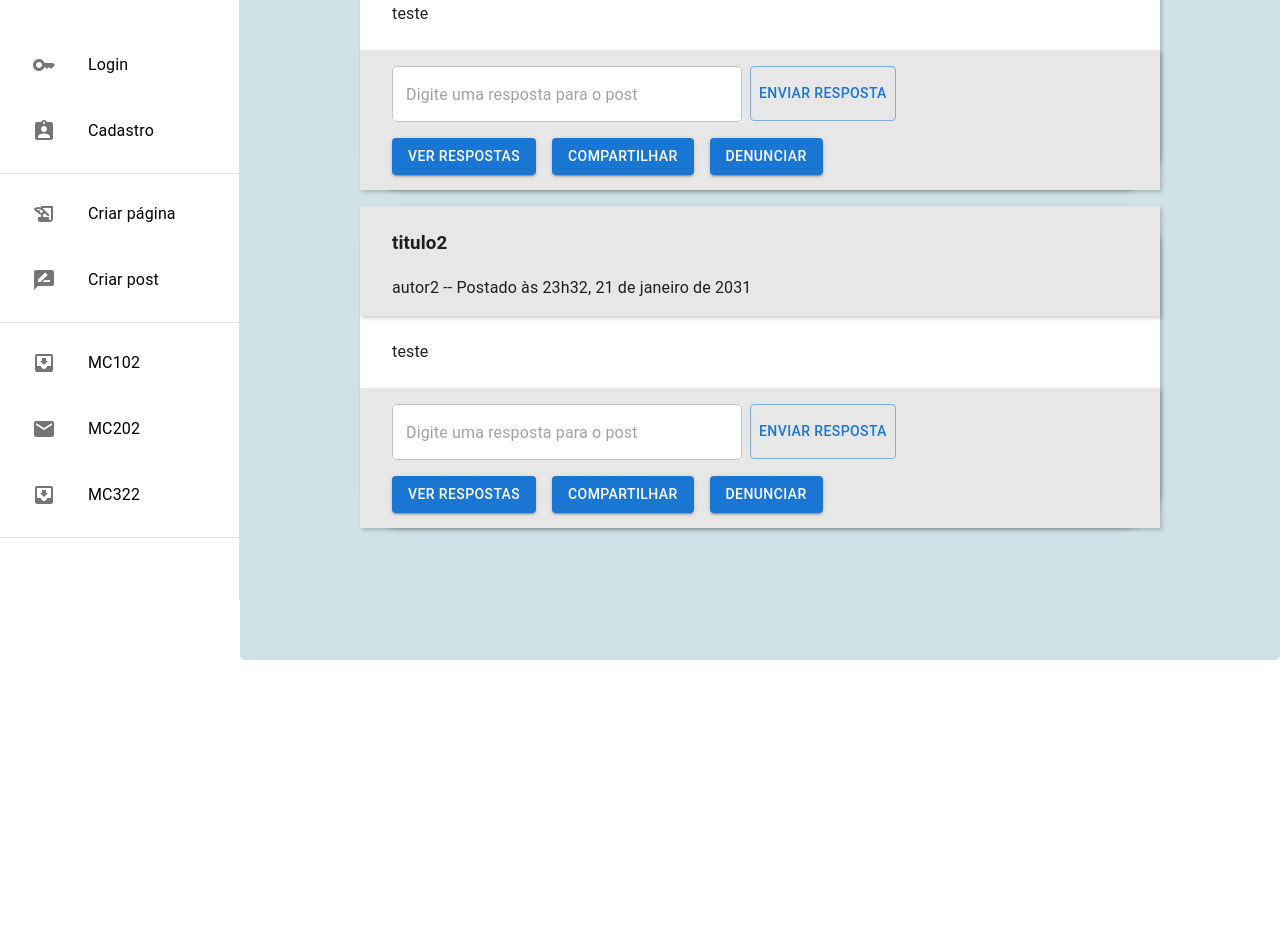
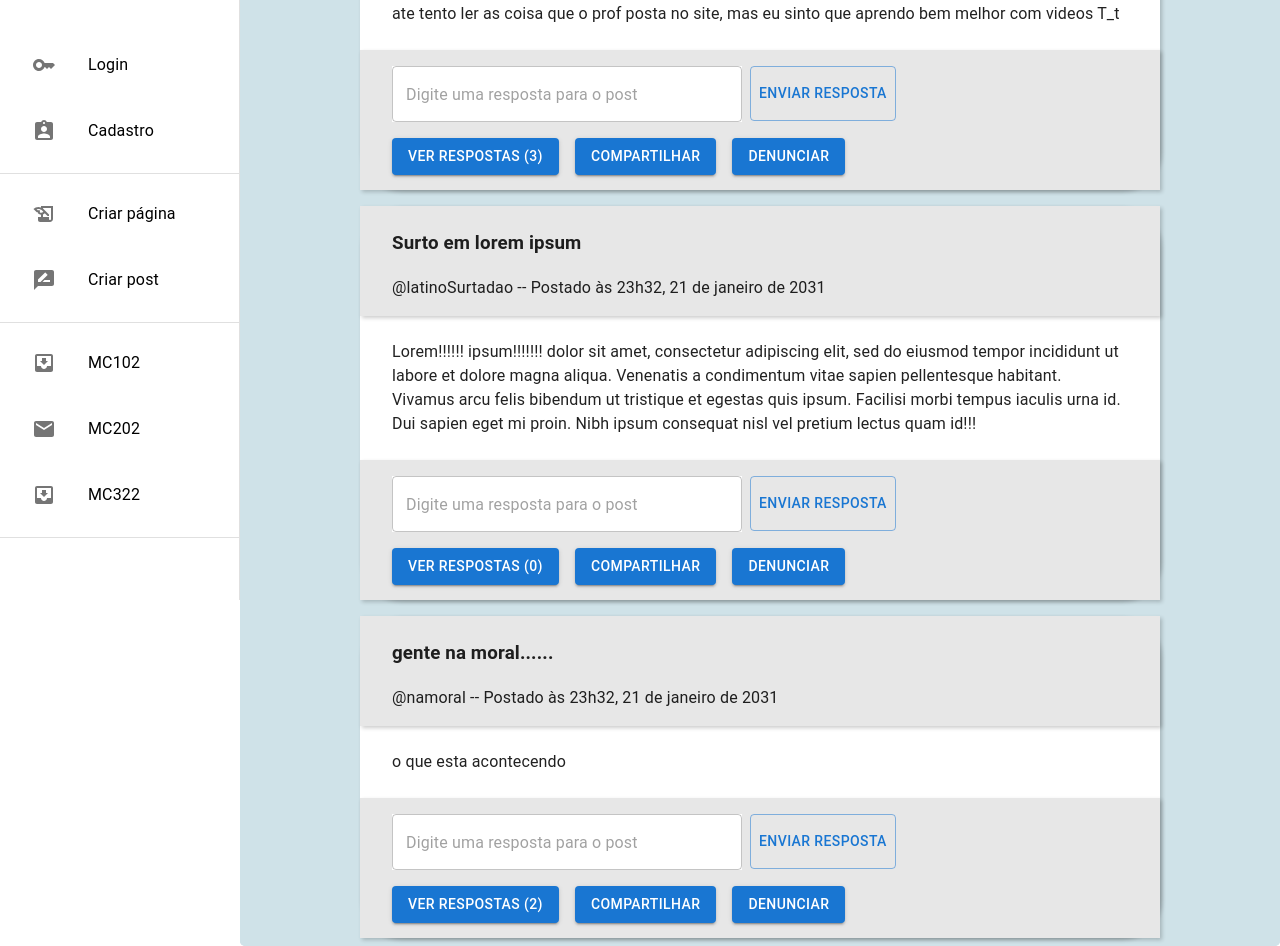
Before and after one commit to caiopetruccirosa/mc426-2023s1, a React (Create React App) app in the folder client/: page /forum in a window 1280 px wide. Shown: the part 200-1146 px from the top of the page. Before the commit the page ends 860 px from the top, so only its background shows below. Built offline with nearby package versions, Linux system fonts and the light colour scheme; no server answers.

Commit message:
Make 'Ver respostas' and 'Enviar resposta' functional

```diff
--- a/client/src/Answer.js
+++ b/client/src/Answer.js
@@ -1,7 +1,7 @@
 import React from 'react';
 import { Box, Button, Grid, TextField } from "@mui/material";
 
-const Answer = ({ author, content }) => {
+const Answer = ({ author, content, date }) => {
     return (
         <Grid container sx={{ justifyContent: "left" }}>
           <Grid sm={12} item sx={{ padding: 1, display: "flex", justifyContent: "center" }}>
@@ -21,14 +21,16 @@ const Answer = ({ author, content }) => {
             >
                 <Box
                   sx = {{
-                    bgcolor: "#white",
-                    boxShadow: '2px 2px 4px rgba(0, 0, 0, 0.2)',
+                    bgcolor: "#e7e7e7",
+                    borderRadius: 10,
+                    borderBottomLeftRadius: 0,
+                    borderBottomRightRadius: 10,
                     height: 60,
                     paddingY: 0.5,
                     paddingX: 4,
                   }}
                 >
-                  <p>{author} -- Postado às 23h32, 21 de janeiro de 2031</p>
+                  <p>{author} -- {date}</p>
                 </Box>
                 <Box
                   sx = {{
@@ -41,33 +43,17 @@ const Answer = ({ author, content }) => {
                 <Box
                   sx = {{
                     bgcolor: "white",
-                    height: 140,
-                    boxShadow: '2px 2px 4px rgba(0, 0, 0, 0.2)',
+                    maxHeight: 160,
+                    borderRadius: 10,
                     paddingY: 2,
                     paddingX: 4,
                   }}>
-                  <TextField
-                    sx={{
-                      mb: 2,
-                      mr: 1,
-                      backgroundColor: "white" ,
-                      width: 350,
-                      '& input::placeholder': {
-                          textAlign: 'left',
-                        }
-                    }}
-                    variant="outlined"
-                    type="email"
-                    placeholder="Digite uma resposta para o comentário."
-                  />
-                  <Button variant="outlined" type="submit" sx={{ padding: 1, height: 55}} >Enviar resposta</Button>
                   <div
                     sx ={{
                       display: 'flex',
                       justifyContent: 'space-between'
                     }}
                   >
-                    <Button variant="contained" type="submit" sx={{ mr: 1}}>Ver respostas</Button>
                     <Button variant="contained" type="submit" sx={{ ml: 1, mr: 1}}>Compartilhar</Button>
                     <Button variant="contained" type="submit" sx={{ ml: 1}}>Denunciar</Button>
                   </div>
--- a/client/src/CreatePost.js
+++ b/client/src/CreatePost.js
@@ -104,7 +104,7 @@ const CreatePost = () => {
                   }
                 }}
                 required
-                placeholder="Digite o contéudo do post"
+                placeholder="Digite o conteúdo do post"
                 value={content}
                 onChange={(e) => setContent(e.target.value)}
               />
--- a/client/src/ForumHome.js
+++ b/client/src/ForumHome.js
@@ -6,62 +6,78 @@ import { Box, Button, Grid, TextField } from "@mui/material";
 
 function ForumHome() {
 
-    const userInfo = useContext(UserContext);
-    const [title, setTitle] = useState('');
-    const [text, setText] = useState('');
-
+    // array de posts mockados, podem apagar quando o server/db estiverem 100%
     let posts = [
         {
-            author: 'autor1',
-            title: 'titulo1',
-            content: 'teste',
+            id: 1,
+            author: 'edmotaDaFeec',
+            date: 'Postado às 23h32, 21 de janeiro de 2031',
+            title: 'gente, alguém recomenda um canal do youtube pra mc202??',
+            content: 'ate tento ler as coisa que o prof posta no site, mas eu sinto que aprendo bem melhor com videos T_t',
+            answers: [
+                {
+                    author: 'computeirahExaustah',
+                    content: 'Eu já sofri muito com essa disciplina. Sinto que quando passei, foi na sorte.',
+                    date: 'Postado às 23h32, 21 de janeiro de 2031',
+                },
+                {
+                    author: 'guaranaJesus',
+                    content: 'capaz q se revirar o stackoverflow n encontra nada sobre isso kkkk',
+                    date: 'Postado às 23h32, 21 de janeiro de 2031',
+                },
+                {
+                    author: 'joaquinus',
+                    content: 'sinceramente n sei pq vcs se estressam tanto com isso'
+                }
+            ]
         },
         {
-            author: 'autor2',
-            title: 'titulo2',
-            content: 'teste'
+            id: 2,
+            author: 'latinoSurtadao',
+            date: 'Postado às 23h32, 21 de janeiro de 2031',
+            title: 'Surto em lorem ipsum',
+            content: 'Lorem!!!!!! ipsum!!!!!!! dolor sit amet, consectetur adipiscing elit, sed do eiusmod tempor incididunt ut labore et dolore magna aliqua. Venenatis a condimentum vitae sapien pellentesque habitant. Vivamus arcu felis bibendum ut tristique et egestas quis ipsum. Facilisi morbi tempus iaculis urna id. Dui sapien eget mi proin. Nibh ipsum consequat nisl vel pretium lectus quam id!!!',
+            answers: []
+        },
+        {
+            id: 3,
+            author: 'namoral',
+            date: 'Postado às 23h32, 21 de janeiro de 2031',
+            title: 'gente na moral......',
+            content: 'o que esta acontecendo',
+            answers: [
+                {
+                    author: 'evelynBeCareful',
+                    content: 'tbm n sei mo'
+                },
+                {
+                    author: 'leitecon_densado',
+                    content: 'bora agitar ifch ultimo dia do semestre pfvr'
+                }
+            ]
         }
     ];
+    // fim do posts mockados
 
-    //FUNÇAÕ MOCKADA ENQUANTO N TEMOS O ENDPOINT
+      // ESPECIFICAR ENDPOINT DA REQUEST DE FETCH POSTS
+      /*
+      try
+      {
+        posts = axios.GET('api/endpointDeGetPosts')
+      }
 
-    function addPostagem(e) {
-        e.preventDefault();
-        if (title && text && userInfo.email) {
-            window.alert("Sua postagem com o título: " + title + " foi criada! Obrigado " + userInfo.email)
-        }
-    }
-
-    // function addPostagem(e) {
-    //     e.preventDefault();
-    //     axios.put('https://api-todo-list-six.vercel.app/todos', { title: title, text: text, user: userInfo.email }, { withCredentials: true })
-    //         .then(response => {
-
-    //             setTitle('');
-    //         })
-    // }
-
-
-
-
-    //FUNÇÃO MOCKADA ENQUANTO N TEMOS O ENDPOINT
-
-
-    function registerUser(e) {
-        e.preventDefault();
-
-
-    }
-
+      catch(error)
+      {
+        console.error(error)
+      }
+      */
 
     return (
         <>
         <div className="App">
-        {posts.map((item, index) => (
+        {posts.map((post, index) => (
             <Post key={index}
-                  title = {item.title}
-                  author = {item.author}
-                  content = {item.content}
+                  post={post}
             />
       ))}
     </div>
--- a/client/src/Menu.js
+++ b/client/src/Menu.js
@@ -33,6 +33,7 @@ import Info from './Info';
 import axios from 'axios';
 import ForumHome from './ForumHome';
 import CreatePost from './CreatePost';
+import PostAnswers from './PostAnswers';
 import Home from './Home';
 import Login from './Login';
 import { Button } from '@mui/material';
@@ -235,6 +236,7 @@ function ResponsiveDrawer(props) {
             <Route path="/home" element={<Home />} />
             <Route path="/forum" element={<ForumHome />} />
             <Route path="/register" element={<Register />} />
+            <Route path="/forum/answers/:postId" element={<PostAnswers />}/>
             <Route path="/create-post" element={<CreatePost />} />
             <Route path="/login" element={<Login />} />
             <Route path="/MC102" element={<MC102 />} />
--- a/client/src/Post.js
+++ b/client/src/Post.js
@@ -1,10 +1,15 @@
-import React, { useState } from 'react';
+import React, { useContext, useState } from 'react';
 import { Box, Button, Grid, TextField } from "@mui/material";
+import { useNavigate } from 'react-router-dom';
+import UserContext from "./UserContext";
 import FavoriteIcon from '@mui/icons-material/Favorite';
 
-const Post = ({ title, author, content }) => {
+const Post = ({ post }) => {
+  const [answerContent, setAnswerContent] = useState('')
   const [like, setLike] = useState(0)
   const [likeClicked, setLikeClicked] = useState(false)
+
+  const userInfo = useContext(UserContext) ?? {username: 'mockUser'};
 
   const likePost = () => {
     if (likeClicked) {
@@ -15,6 +20,45 @@ const Post = ({ title, author, content }) => {
       setLikeClicked(true)
     }
 
+  }
+
+  const navigate = useNavigate();
+
+  const handleAnswer = (e) => {
+
+    const answer = {
+      author: userInfo.username,
+      content: answerContent,
+      date: new Date()
+    }
+
+    const data = {
+      id: post.id,
+      answer: answer
+    }
+
+      // ESPECIFICAR ENDPOINT DA REQUEST DE CRIAR ANSWER (DE UM POST)
+      /*
+      try
+      {
+        axios.post('api/endpointDeCriarResposta', data)
+      }
+
+      catch(error)
+      {
+        console.error(error)
+      }
+      */
+
+    window.alert("Sua resposta foi adicionada! Obrigado.");
+
+    // limpar campo de resposta apos pop up
+    setAnswerContent('');
+  }
+
+  const handleClick = (postId) => {
+
+    navigate(`/forum/answers/${postId}`, { state: {post} });
   }
 
 
@@ -44,15 +88,15 @@ const Post = ({ title, author, content }) => {
               paddingX: 4,
             }}
           >
-            <h3>{title}</h3>
-            <p>{author} -- Postado às 23h32, 21 de janeiro de 2031</p>
+            <h3>{post.title}</h3>
+            <p>@{post.author} -- {post.date}</p>
           </Box>
           <Box
             sx={{
               paddingY: 1,
               paddingX: 4,
             }}>
-            <p>{content}</p>
+            <p>{post.content}</p>
           </Box>
           <div style={{ flex: 1 }}></div>
 
@@ -70,22 +114,35 @@ const Post = ({ title, author, content }) => {
                 mr: 1,
                 backgroundColor: "white",
                 width: 350,
-                '& input::placeholder': {
+                '& input': {
                   textAlign: 'left',
                 }
               }}
               variant="outlined"
-              type="email"
+              value={answerContent}
+              onChange={(e) => setAnswerContent(e.target.value)}
+              type="text"
               placeholder="Digite uma resposta para o post"
             />
-            <Button variant="outlined" type="submit" sx={{ padding: 1, height: 55 }} >Enviar resposta</Button>
+            <Button
+              variant="outlined"
+              type="submit"
+              onClick={handleAnswer}
+              sx={{ padding: 1, height: 55 }}
+            > Enviar resposta</Button>
             <div
               sx={{
                 display: 'flex',
                 justifyContent: 'space-between'
               }}
             >
-              <Button variant="contained" type="submit" sx={{ mr: 1 }}>Ver respostas</Button>
+              <Button
+                variant="contained"
+                type="submit"
+                onClick={() => handleClick(post.id)}
+                sx={{ mr: 1 }}
+              >Ver respostas ({post.answers.length})
+              </Button>
               <Button variant="contained" type="submit" sx={{ ml: 1, mr: 1 }}>Compartilhar</Button>
               <Button variant="contained" type="submit" sx={{ ml: 1 }}>Denunciar</Button>
             </div>
--- a/client/src/PostAnswers.js
+++ b/client/src/PostAnswers.js
@@ -1,53 +1,22 @@
-import axios from "axios";
-import { useContext, useEffect, useState } from "react";
+import { useLocation } from "react-router-dom";
 import Answer from './Answer';
 import Post from './Post';
-import UserContext from "./UserContext";
-import { Box, Button, Grid, TextField } from "@mui/material";
+
 
 function PostAnswers() {
 
-    const userInfo = useContext(UserContext);
-    const [title, setTitle] = useState('');
-    const [text, setText] = useState('');
-
-    let posts = [
-        {
-            author: 'autor1',
-            title: 'titulo1',
-            content: 'Lorem ipsum dolor sit amet, consectetur adipiscing elit, sed do eiusmod tempor incididunt ut labore et dolore magna aliqua. Eleifend quam adipiscing vitae proin sagittis nisl rhoncus. Accumsan lacus vel facilisis volutpat est velit egestas. Ac placerat vestibulum lectus mauris ultrices eros in. Mi tempus imperdiet nulla malesuada.',
-        }
-    ];
-
-    let answers = [
-        {
-            author: 'autor2',
-            content: 'Lorem ipsum dolor sit amet, consectetur adipiscing elit, sed do eiusmod tempor incididunt ut.',
-        },
-        {
-            author: 'autor3',
-            content: 'Lorem ipsum dolor sit amet, consectetur adipiscing elit, sed do eiusmod tempor incididunt ut.',
-        },
-        {
-            author: 'autor4',
-            content: 'Lorem ipsum dolor sit amet, consectetur adipiscing elit, sed do eiusmod tempor incididunt ut.',
-        },
-    ];
+    const location = useLocation();
+    const { post } = location.state;
 
     return (
         <>
-        <div className="App">
-        {posts.map((item, index) => (
-            <Post key={index}
-                  title = {item.title}
-                  author = {item.author}
-                  content = {item.content}
-            />
-      ))}
-        {answers.map((item, index) => (
+        <div>
+            <Post post = {post}/>
+        {post.answers.map((item, index) => (
             <Answer key={index}
                     author = {item.author}
                     content = {item.content}
+                    date = {item.date}
             />
       ))}
     </div>
```
